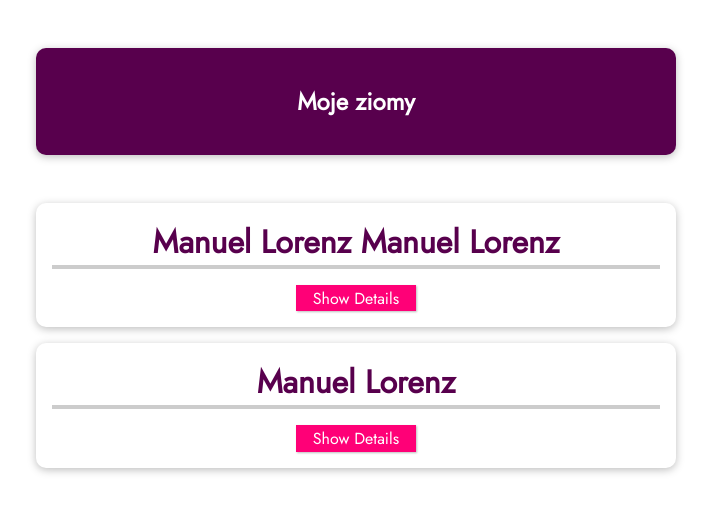
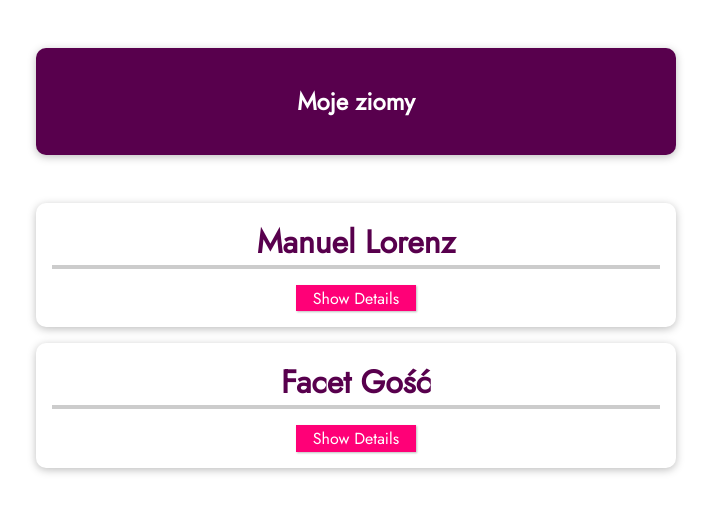
Before and after one commit to neertoon/vue-08-components, a Vue app: page / in a window 1280 px wide. Shown: the top 512 px of the page, without its empty margins (284-995 px from the left). Built offline with nearby package versions, Linux system fonts and the light colour scheme; the HTML template or start-up script is replaced by a standard one.

Commit message:
PROPSY - pełne przejście na propsy w komponencie

```diff
--- a/src/App.vue
+++ b/src/App.vue
@@ -9,7 +9,11 @@
           phone-number="0 123455"
           email-address="manuel@mail.com"
       ></friend-contact>
-      <friend-contact></friend-contact>
+      <friend-contact
+          name="Facet Gość"
+          phone-number="0 99999"
+          email-address="facet@mail.com"
+      ></friend-contact>
     </ul>
   </section>
 </template>
--- a/src/components/FriendContact.vue
+++ b/src/components/FriendContact.vue
@@ -1,10 +1,10 @@
 <template>
   <li>
-    <h2>{{ friend.name }} {{ name }}</h2>
+    <h2> {{ name }}</h2>
     <button @click="toggleDetails">{{ detailsAreVisible ? 'Hide' : 'Show' }} Details</button>
     <ul v-if="detailsAreVisible">
-      <li>Phone: {{ friend.phone }} {{ phoneNumber }}</li>
-      <li>Email: {{ friend.email }}</li>
+      <li>Phone: {{ phoneNumber }}</li>
+      <li>Email: {{ emailAddress }}</li>
     </ul>
   </li>
 </template>
@@ -15,12 +15,6 @@ export default {
   data() {
     return {
       detailsAreVisible: false,
-      friend: {
-        id: 'manuel',
-        name: 'Manuel Lorenz',
-        phone: '0 123455',
-        email: 'manuel@mail.com',
-      }
     }
   },
   methods: {
```
